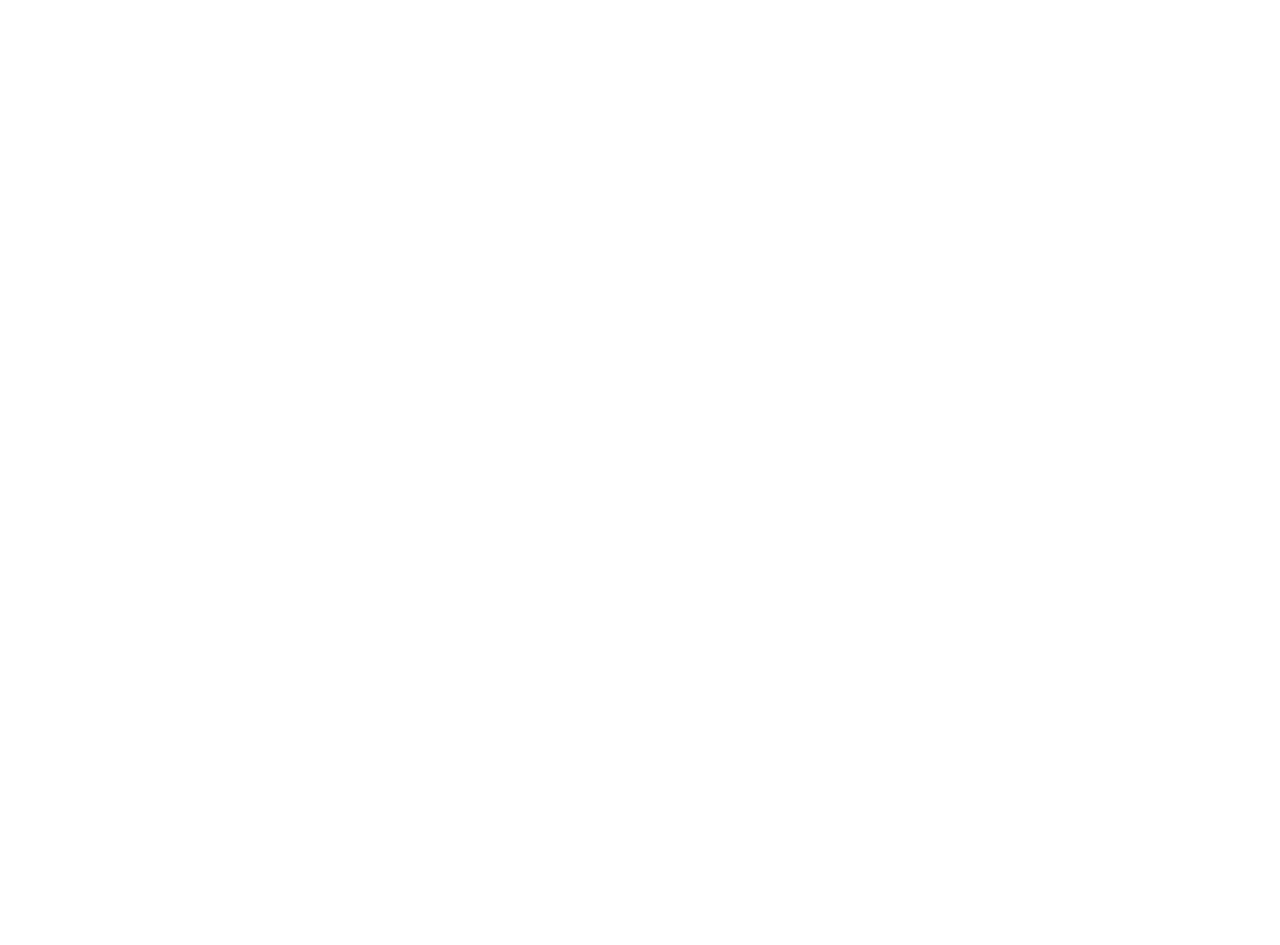
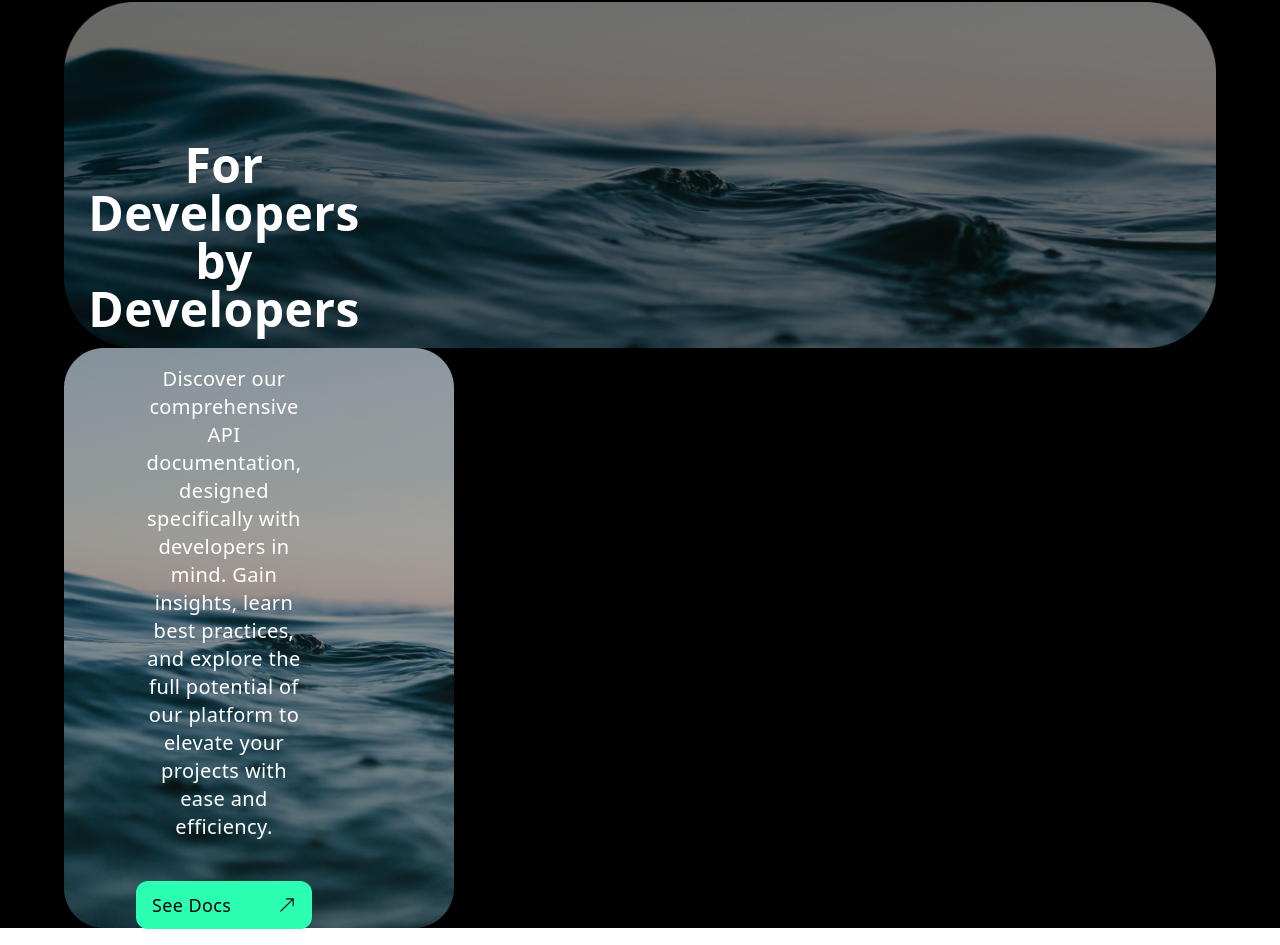
Before and after one commit to SnehaSahu17/Assignment, a React (Create React App) app: page / in a window 1280 px wide. Shown: the part 5566-6511 px from the top of the page. Before the commit the page ends 5392 px from the top, so only its background shows below. Built offline with nearby package versions, Linux system fonts and the light colour scheme.

Commit message:
ft:minor changes

```diff
--- a/src/App.js
+++ b/src/App.js
@@ -20,8 +20,9 @@
      <Xstream/>
 
      <Swapx/>
-      {/*
+
      <ForDeveloper/>
+     {/*
      <Sponser/>
      <div className="pb-20"><Footer/></div> */}
      </div>
--- a/src/components/ForDeveloper.js
+++ b/src/components/ForDeveloper.js
@@ -1,15 +1,17 @@
 import React from 'react'
 import { BsArrowUpRight } from "react-icons/bs";
 import ForDev from '../assests/ForDev.png'
+import ForDevMob from '../assests/ForDevMob.png'
 
 function ForDeveloper() {
   return (
-    <div className=" w-[90%]  relative mx-auto leading-8 tracking-wide ">
-        <img src={ForDev}></img>
+    <div className=" sm:w-[90%] mt-44 relative mx-auto leading-8 tracking-wide ">
+        <img src={ForDev} className='hidden sm:flex'></img>
+        <img src={ForDevMob}></img>
 
-        <div className='absolute top-[15%]  flex flex-col text-[#FFFFFF] '>
-                    <h1 className='font-black text-5xl mx-auto'>For Developers by Developers</h1>
-                    <p className='font-medium text-xl mt-8 w-1/2 text-center mx-auto'>Discover our comprehensive API documentation, designed specifically with developers in mind. Gain insights, learn best practices, and explore the full potential of our platform to elevate your projects with ease and efficiency.</p>
+        <div className='absolute top-[15%] flex flex-col text-[#FFFFFF] '>
+                    <h1 className='font-black max-w-xs text-center text-4xl sm:text-5xl mx-auto'>For Developers by Developers</h1>
+                    <p className='font-medium text-xl max-w-xs mt-8 sm:w-1/2 text-center mx-auto'>Discover our comprehensive API documentation, designed specifically with developers in mind. Gain insights, learn best practices, and explore the full potential of our platform to elevate your projects with ease and efficiency.</p>
                     <button className='w-44 h-12 mt-10 mb-4 px-4 mx-auto bg-[#2BFFB1] flex items-center justify-between rounded-xl'>
                <span className='text-lg text-[#000000] font-medium'>See Docs</span>
                <BsArrowUpRight className='text-[#000000] font-medium text-lg'/>
```
Also changed, not shown: src/assests/ForDevMob.png (added).
